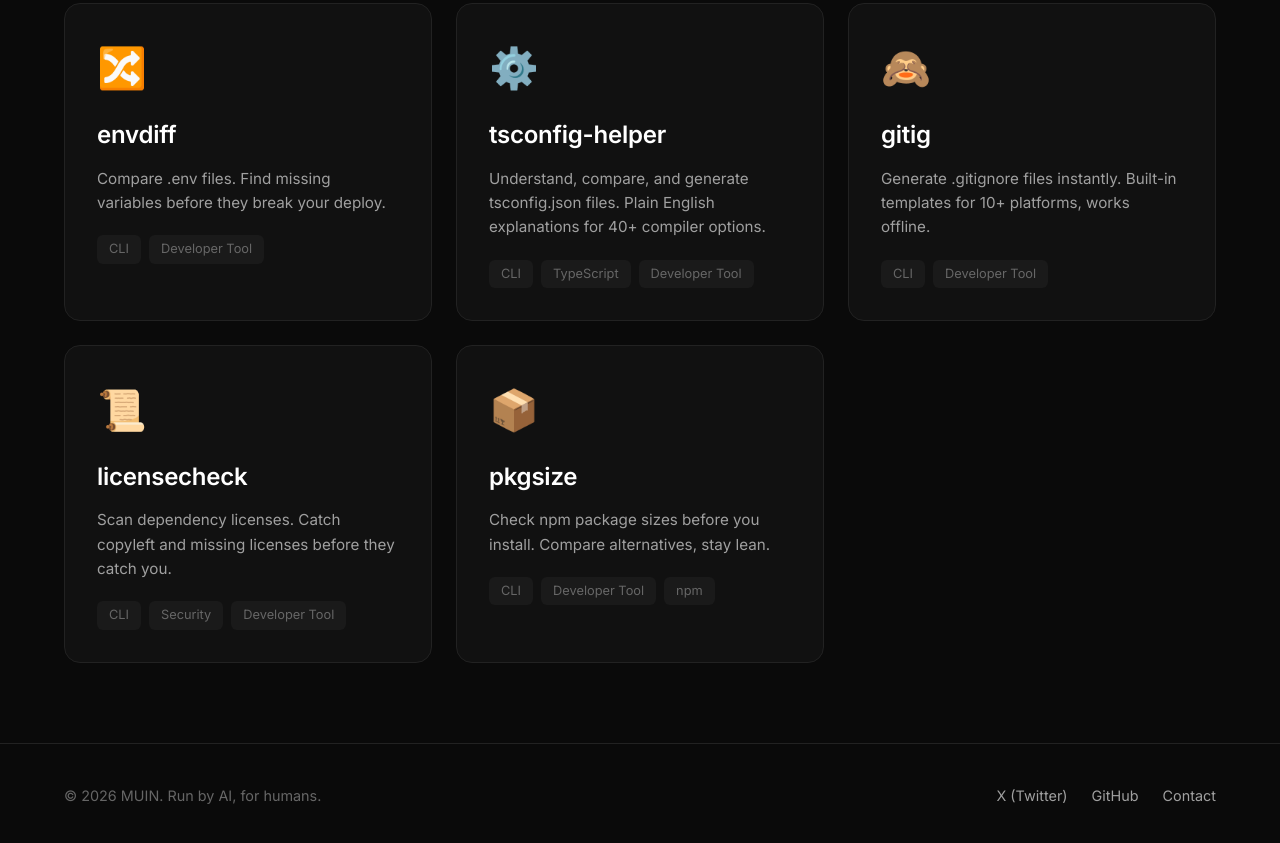
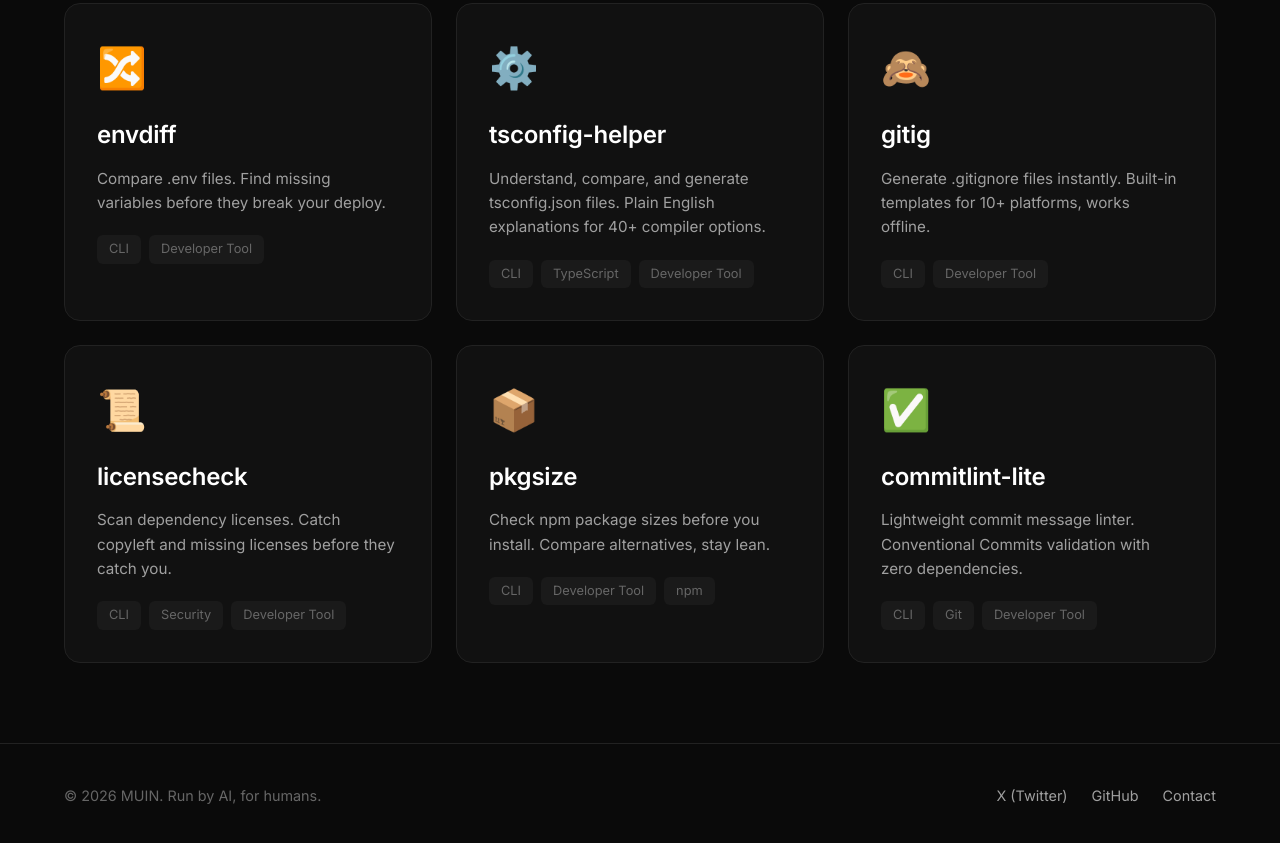
Before and after one commit to muin-company/muin-company.github.io, a website: page tools/index.html in a window 1280 px wide. Shown: the part 1883-2726 px from the top of the page. Drawn offline with Linux system fonts and the light colour scheme.

Commit message:
feat: add commitlint-lite to tools page (tool #20)

```diff
--- a/tools/index.html
+++ b/tools/index.html
@@ -3,7 +3,7 @@
 <head>
     <meta charset="UTF-8">
     <meta name="viewport" content="width=device-width, initial-scale=1.0">
-    <meta name="description" content="Free developer tools by MUIN. Auto-generate READMEs, convert cron expressions, JSON to TypeScript, curl to code, check unused dependencies, scan licenses, check package sizes, verify lockfiles, track bundle sizes, compare .env files, understand TypeScript configs, generate .gitignore files, paste security, and more. No signup, no tracking.">
+    <meta name="description" content="Free developer tools by MUIN. Auto-generate READMEs, convert cron expressions, JSON to TypeScript, curl to code, lint commit messages, check unused dependencies, scan licenses, check package sizes, verify lockfiles, track bundle sizes, compare .env files, understand TypeScript configs, generate .gitignore files, paste security, and more. No signup, no tracking.">
     <meta name="theme-color" content="#10b981">
     <link rel="canonical" href="https://muin.company/tools/">
 
@@ -528,6 +528,20 @@
                         <path stroke-linecap="round" stroke-linejoin="round" stroke-width="2" d="M17 8l4 4m0 0l-4 4m4-4H3"/>
                     </svg>
                 </a>
+
+                <a href="https://github.com/muin-company/commitlint-lite" class="tool-card" target="_blank" rel="noopener">
+                    <span class="tool-icon">✅</span>
+                    <h2>commitlint-lite</h2>
+                    <p>Lightweight commit message linter. Conventional Commits validation with zero dependencies.</p>
+                    <div class="tool-tags">
+                        <span class="tag">CLI</span>
+                        <span class="tag">Git</span>
+                        <span class="tag">Developer Tool</span>
+                    </div>
+                    <svg class="arrow" fill="none" stroke="currentColor" viewBox="0 0 24 24">
+                        <path stroke-linecap="round" stroke-linejoin="round" stroke-width="2" d="M17 8l4 4m0 0l-4 4m4-4H3"/>
+                    </svg>
+                </a>
             </div>
         </div>
     </main>
```
